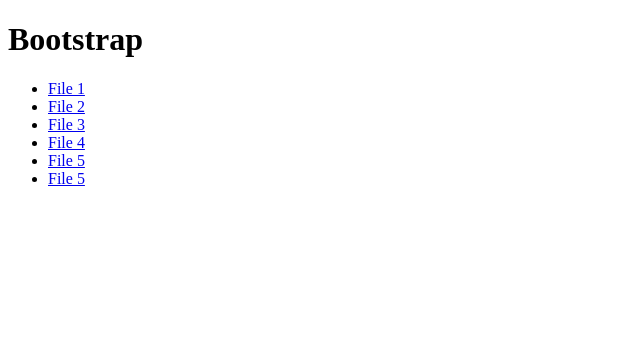
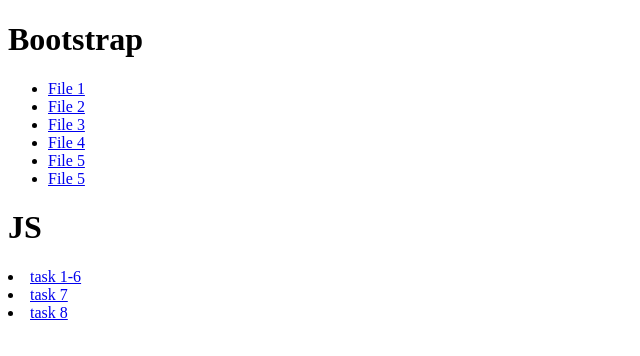
Before and after one commit to vjk7989/Mern_BS, a plain HTML site: page index.html in a window 1280 px wide. Shown: the whole page, without its empty margins (0-640 px from the left). Drawn offline with Linux system fonts and the light colour scheme.

Commit message:
Update index.html

```diff
--- a/index.html
+++ b/index.html
@@ -15,7 +15,10 @@
         <li><a href="task5.html"> File 5</a></li>
         <li><a href="task6.html"> File 5</a></li>
     </ul>
-
+    <h1>JS</h1>
+    <li><a href="task_js.html">task 1-6</a></li>
+    <li><a href="task_js.html">task 7</a></li>
+    <li><a href="task_js.html">task 8</a></li>
 </body>
 
 </html>
```
